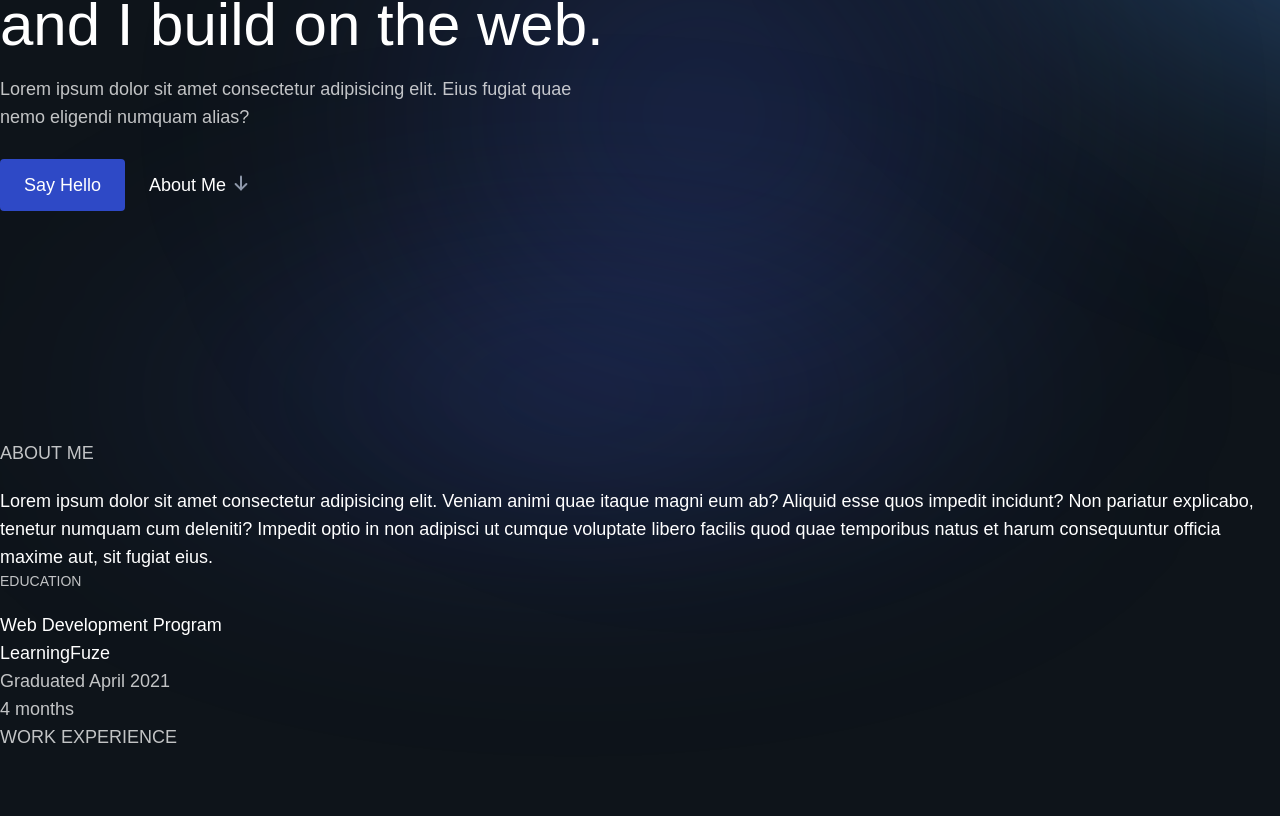
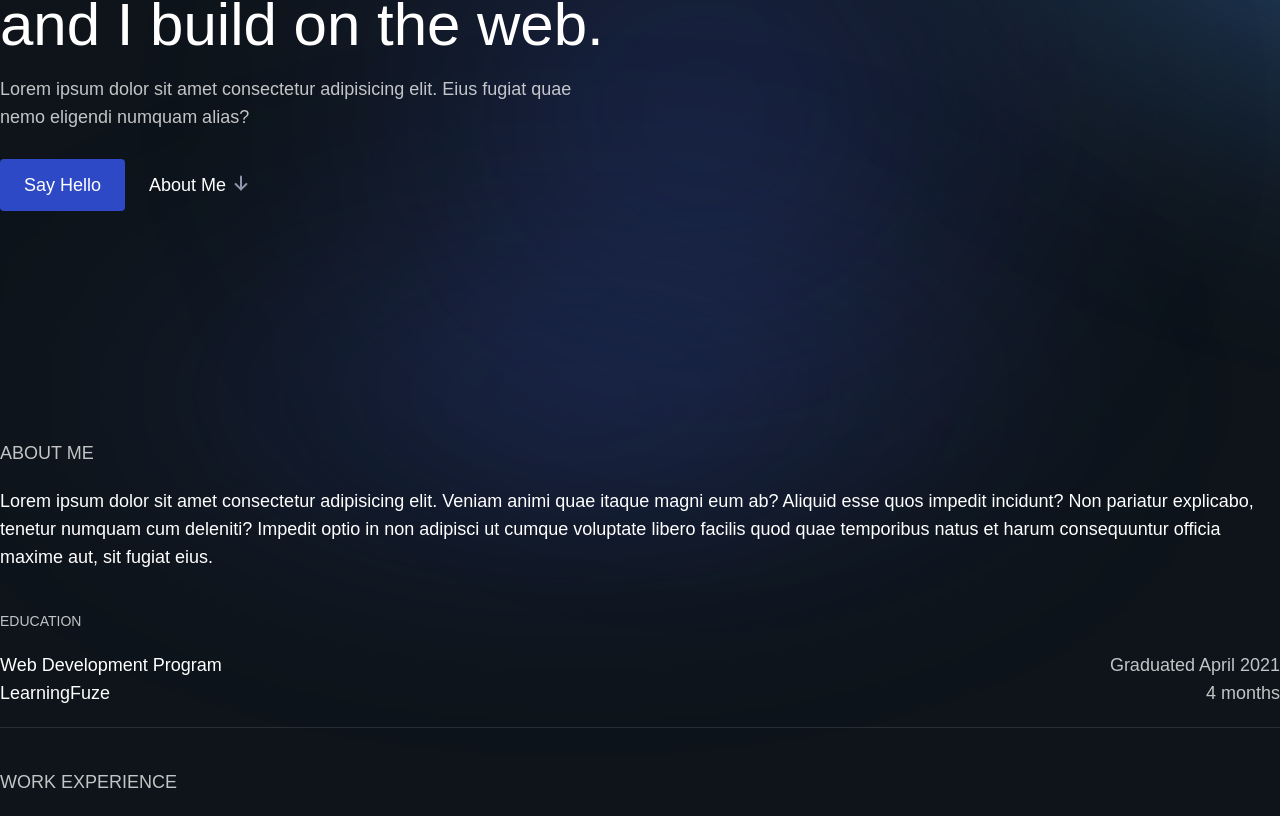
Before and after one commit to Nickolas-Hernandez/nickhernandez.dev, a Next.js app: page / in a window 1280 px wide. Shown: the part 445-1261 px from the top of the page. Before the commit the page ends 1216 px from the top, so only its background shows below. Built offline with nearby package versions, Linux system fonts and the light colour scheme; a web font is replaced by a local one.

Commit message:
Style education sub-section #4

```diff
--- a/src/components/aboutMeSection/aboutMeSection.tsx
+++ b/src/components/aboutMeSection/aboutMeSection.tsx
@@ -21,7 +21,7 @@ export const AboutMeSection = () => {
                 <p className="font-medium">Web Development Program</p>
                 <p >LearningFuze</p>
               </div>
-              <div>
+              <div className="text-right">
                 <p className="font-medium opacity-75">Graduated April 2021</p>
                 <p className="opacity-75">4 months</p>
               </div>
--- a/src/styles/sections/_about-me.scss
+++ b/src/styles/sections/_about-me.scss
@@ -3,5 +3,17 @@
     strong {
       @apply uppercase font-medium block;
     }
+
+    .biography {
+      @apply pb-10;
+    }
+
+    .education {
+      @apply pb-10;
+
+      .education-item {
+        @apply w-full flex justify-between border-b border-solid border-neutral pb-5 border-opacity-20;
+      }
+    }
   }
 }
```
